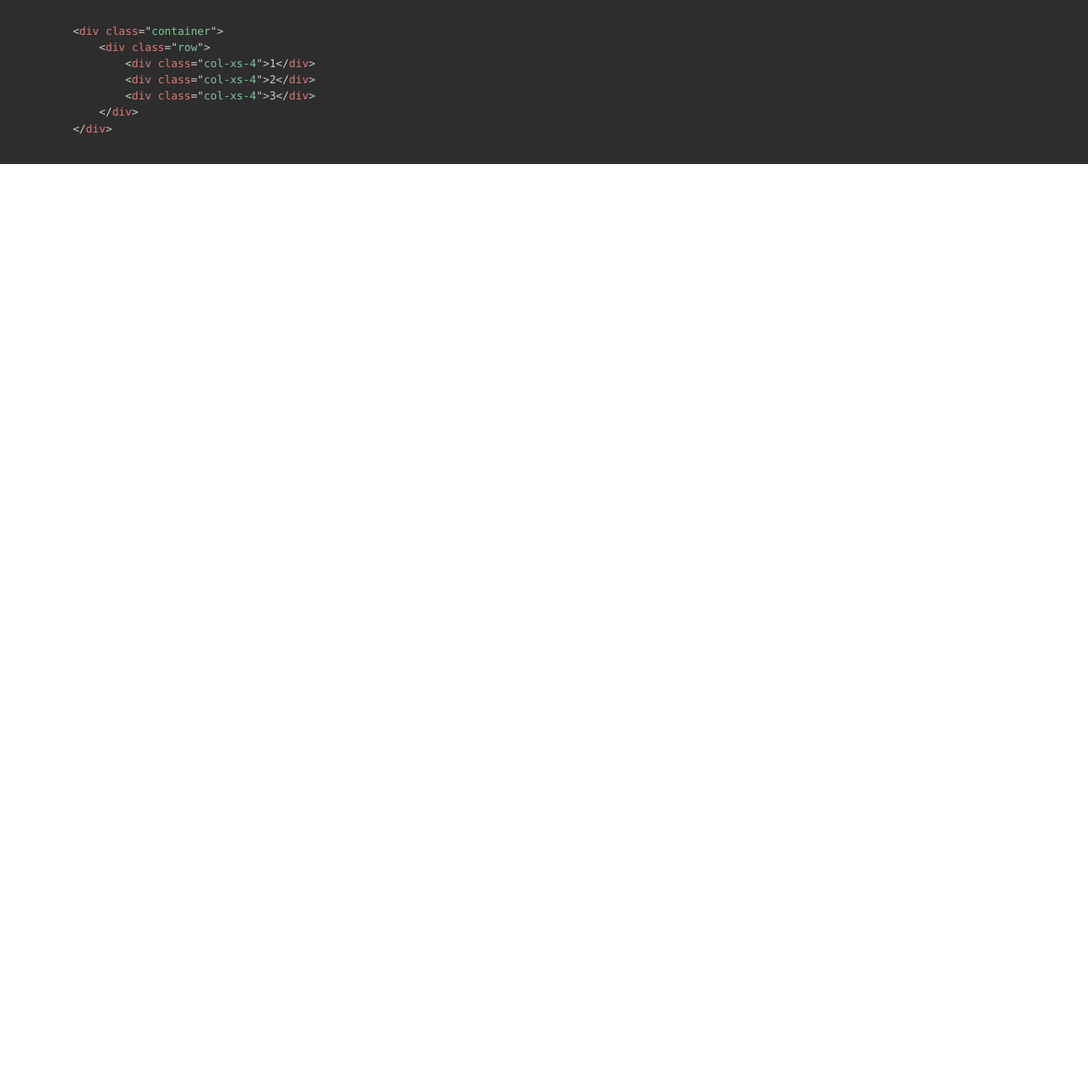
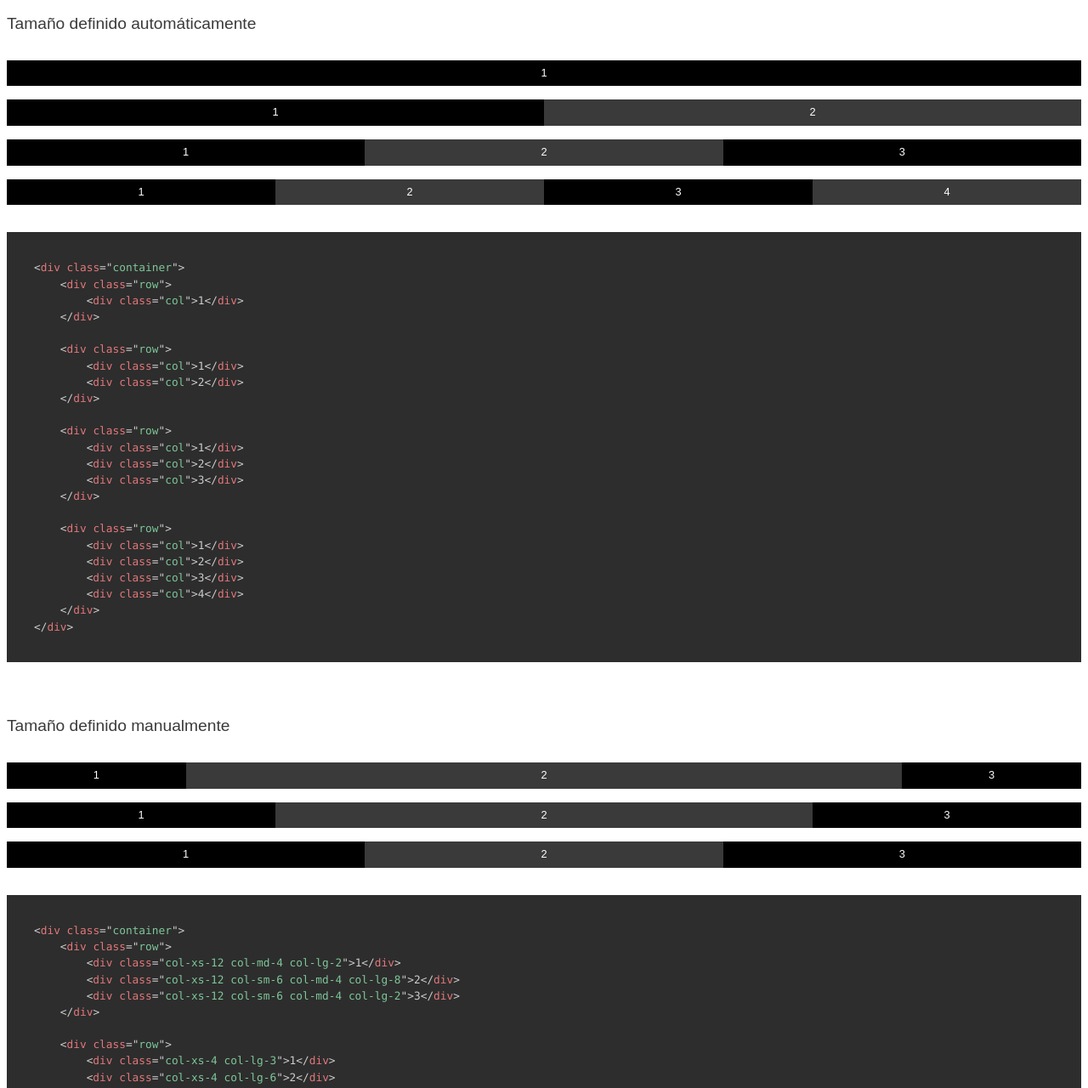
Before and after one commit to JoseJesusOchoaTorres/grid-system-example, a website: page index.html in a window 1280 px wide. Shown: the part 296-1576 px from the top of the page at 85% size. Before the commit the page ends 800 px from the top, so only its background shows below. Drawn offline with Linux system fonts and the light colour scheme.

Commit message:
Updating demo page.

```diff
--- a/index.html
+++ b/index.html
@@ -15,22 +15,163 @@
     </div>
 
     <div class="container">
+        <h2 class="topic__title">Columnas</h2>
+        <h3 class="topic__subtitle">Tamaño definido automáticamente</h3>
+
+        <div class="row">
+            <div class="col">1</div>
+        </div>
+
+        <div class="row">
+            <div class="col">1</div>
+            <div class="col">2</div>
+        </div>
+
+        <div class="row">
+            <div class="col">1</div>
+            <div class="col">2</div>
+            <div class="col">3</div>
+        </div>
+
+        <div class="row">
+            <div class="col">1</div>
+            <div class="col">2</div>
+            <div class="col">3</div>
+            <div class="col">4</div>
+        </div>
+
+        <pre><code class="lang-html">&lt;div class=&quot;container&quot;&gt;
+    &lt;div class=&quot;row&quot;&gt;
+        &lt;div class=&quot;col&quot;&gt;1&lt;/div&gt;
+    &lt;/div&gt;
+
+    &lt;div class=&quot;row&quot;&gt;
+        &lt;div class=&quot;col&quot;&gt;1&lt;/div&gt;
+        &lt;div class=&quot;col&quot;&gt;2&lt;/div&gt;
+    &lt;/div&gt;
+
+    &lt;div class=&quot;row&quot;&gt;
+        &lt;div class=&quot;col&quot;&gt;1&lt;/div&gt;
+        &lt;div class=&quot;col&quot;&gt;2&lt;/div&gt;
+        &lt;div class=&quot;col&quot;&gt;3&lt;/div&gt;
+    &lt;/div&gt;
+
+    &lt;div class=&quot;row&quot;&gt;
+        &lt;div class=&quot;col&quot;&gt;1&lt;/div&gt;
+        &lt;div class=&quot;col&quot;&gt;2&lt;/div&gt;
+        &lt;div class=&quot;col&quot;&gt;3&lt;/div&gt;
+        &lt;div class=&quot;col&quot;&gt;4&lt;/div&gt;
+    &lt;/div&gt;
+&lt;/div&gt;</code></pre>
+
+        <h3 class="topic__subtitle">Tamaño definido manualmente</h3>
+
+        <div class="row">
+            <div class="col-xs-12 col-md-4 col-lg-2">1</div>
+            <div class="col-xs-12 col-sm-6 col-md-4 col-lg-8">2</div>
+            <div class="col-xs-12 col-sm-6 col-md-4 col-lg-2">3</div>
+        </div>
+
+        <div class="row">
+            <div class="col-xs-4 col-lg-3">1</div>
+            <div class="col-xs-4 col-lg-6">2</div>
+            <div class="col-xs-4 col-lg-3">3</div>
+        </div>
+
         <div class="row">
             <div class="col-xs-4">1</div>
             <div class="col-xs-4">2</div>
             <div class="col-xs-4">3</div>
         </div>
 
-        <pre>
-        <code class="language-html">&lt;div class=&quot;container&quot;&gt;
+        <pre><code class="lang-html">&lt;div class=&quot;container&quot;&gt;
+    &lt;div class=&quot;row&quot;&gt;
+        &lt;div class=&quot;col-xs-12 col-md-4 col-lg-2&quot;&gt;1&lt;/div&gt;
+        &lt;div class=&quot;col-xs-12 col-sm-6 col-md-4 col-lg-8&quot;&gt;2&lt;/div&gt;
+        &lt;div class=&quot;col-xs-12 col-sm-6 col-md-4 col-lg-2&quot;&gt;3&lt;/div&gt;
+    &lt;/div&gt;
+
+    &lt;div class=&quot;row&quot;&gt;
+        &lt;div class=&quot;col-xs-4 col-lg-3&quot;&gt;1&lt;/div&gt;
+        &lt;div class=&quot;col-xs-4 col-lg-6&quot;&gt;2&lt;/div&gt;
+        &lt;div class=&quot;col-xs-4 col-lg-3&quot;&gt;3&lt;/div&gt;
+    &lt;/div&gt;
+
+    &lt;div class=&quot;row&quot;&gt;
+        &lt;div class=&quot;col-xs-4&quot;&gt;1&lt;/div&gt;
+        &lt;div class=&quot;col-xs-4&quot;&gt;2&lt;/div&gt;
+        &lt;div class=&quot;col-xs-4&quot;&gt;3&lt;/div&gt;
+    &lt;/div&gt;
+&lt;/div&gt;</code></pre>
+
+        <h2 class="topic__title">Columnas anidadas</h2>
+
+        <div class="row">
+            <div class="col-xs-6">
+                <div class="row">
+                    <div class="col-xs-4">1</div>
+                    <div class="col-xs-4">2</div>
+                    <div class="col-xs-4">3</div>
+                </div>
+            </div>
+
+            <div class="col-xs-6">
+                <div class="row">
+                    <div class="col-xs-4">4</div>
+                    <div class="col-xs-4">5</div>
+                    <div class="col-xs-4">6</div>
+                </div>
+            </div>
+        </div>
+
+        <pre><code class="lang-html">&lt;div class=&quot;container&quot;&gt;
+    &lt;div class=&quot;row&quot;&gt;
+        &lt;div class=&quot;col-xs-6&quot;&gt;
             &lt;div class=&quot;row&quot;&gt;
                 &lt;div class=&quot;col-xs-4&quot;&gt;1&lt;/div&gt;
                 &lt;div class=&quot;col-xs-4&quot;&gt;2&lt;/div&gt;
                 &lt;div class=&quot;col-xs-4&quot;&gt;3&lt;/div&gt;
             &lt;/div&gt;
-        &lt;/div&gt;</code></pre>
+        &lt;/div&gt;
+
+        &lt;div class=&quot;col-xs-6&quot;&gt;
+            &lt;div class=&quot;row&quot;&gt;
+                &lt;div class=&quot;col-xs-4&quot;&gt;4&lt;/div&gt;
+                &lt;div class=&quot;col-xs-4&quot;&gt;5&lt;/div&gt;
+                &lt;div class=&quot;col-xs-4&quot;&gt;6&lt;/div&gt;
+            &lt;/div&gt;
+        &lt;/div&gt;
+    &lt;/div&gt;
+&lt;/div&gt;</code></pre>
+
+        <h2 class="topic__title">Offsets</h2>
+
+        <div class="row">
+            <div class="col-xs-4">1</div>
+        </div>
+
+        <div class="row">
+            <div class="col-xs-4 col-xs-offset-4">2</div>
+        </div>
+
+        <div class="row">
+            <div class="col-xs-4 col-xs-offset-8">3</div>
+        </div>
+
+        <pre><code class="lang-html">&lt;div class=&quot;container&quot;&gt;
+    &lt;div class=&quot;row&quot;&gt;
+        &lt;div class=&quot;col-xs-4&quot;&gt;1&lt;/div&gt;
+    &lt;/div&gt;
+
+    &lt;div class=&quot;row&quot;&gt;
+        &lt;div class=&quot;col-xs-4 col-xs-offset-4&quot;&gt;2&lt;/div&gt;
+    &lt;/div&gt;
+
+    &lt;div class=&quot;row&quot;&gt;
+        &lt;div class=&quot;col-xs-4 col-xs-offset-8&quot;&gt;3&lt;/div&gt;
+    &lt;/div&gt;
+&lt;/div&gt;</code></pre>
     </div>
-
     <script src="./src/js/landing-page/prism.js" defer></script>
 </body>
 </html>
--- a/src/scss/landing-page/_styles.scss
+++ b/src/scss/landing-page/_styles.scss
@@ -6,6 +6,7 @@ $white: white;
 
 body {
     font-family: Arial, Helvetica, sans-serif;
+    padding-bottom: 4rem;
     font-weight: lighter;
     color: $gray-dark;
     min-height: 100vh;
@@ -23,6 +24,14 @@ body {
             background-color: $gray-dark;
         }
     }
+
+    .row {
+        margin: 1rem 0;
+    }
+}
+
+.container {
+    padding: 0 0.5rem;
 }
 
 .heading {
@@ -45,3 +54,18 @@ body {
         margin: 3rem;
     }
 }
+
+.topic {
+    &__title {
+        text-transform: uppercase;
+        margin-top: 3rem;
+        font-size: 2rem;
+        color: $black;
+    }
+
+    &__subtitle {
+        font-weight: lighter;
+        font-size: 1.2rem;
+        margin: 2rem 0;
+    }
+}
--- a/src/scss/landing-page/prism.css
+++ b/src/scss/landing-page/prism.css
@@ -32,7 +32,7 @@ pre[class*="language-"] {
 
 /* Code blocks */
 pre[class*="language-"] {
-	margin: 1rem -.5rem 2rem -.5rem;
+	margin: 2rem 0 4rem 0;
 	overflow: auto;
 	padding: 2rem;
 }
```
Also changed, not shown: build/css/index.css, readme.md, 1 other file.
